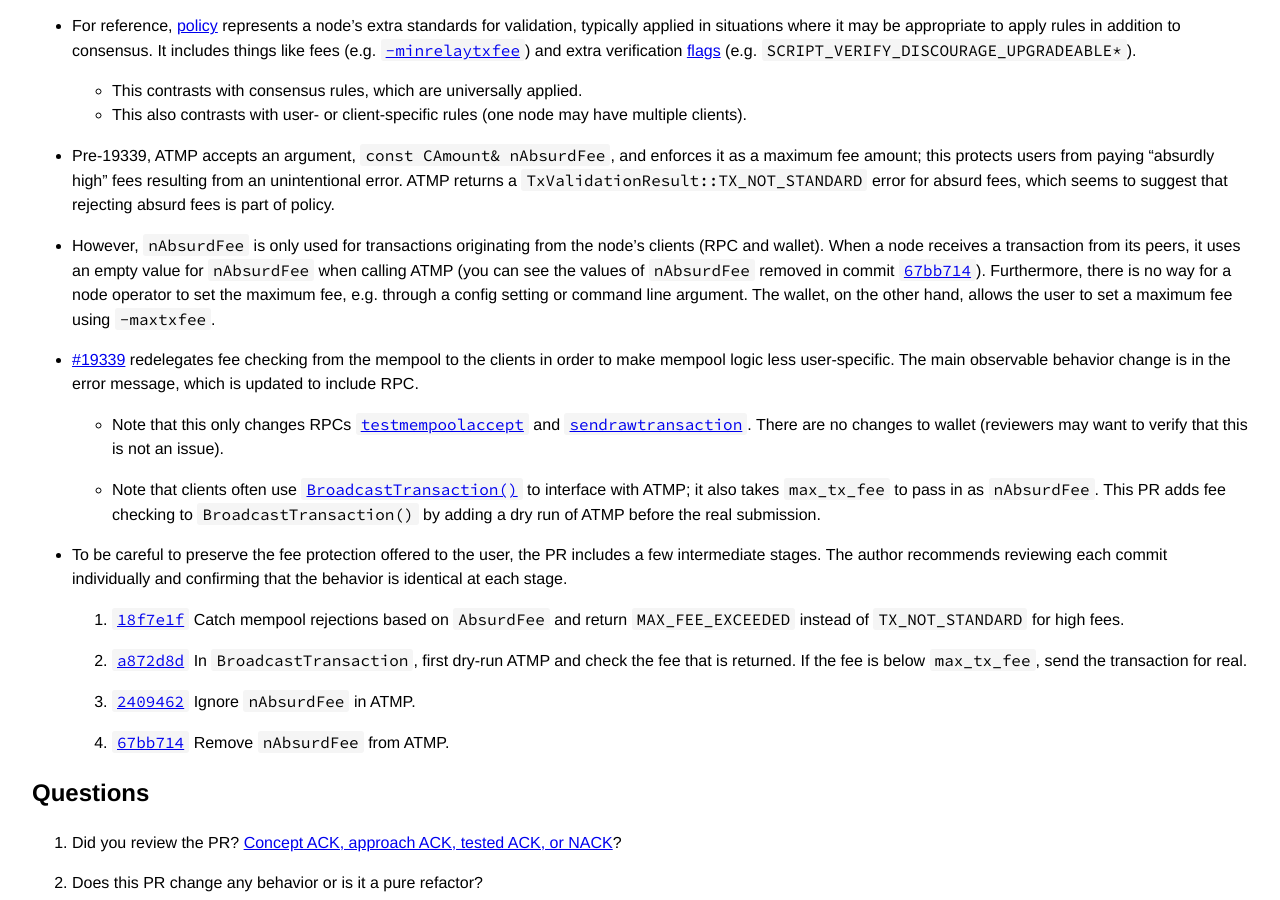
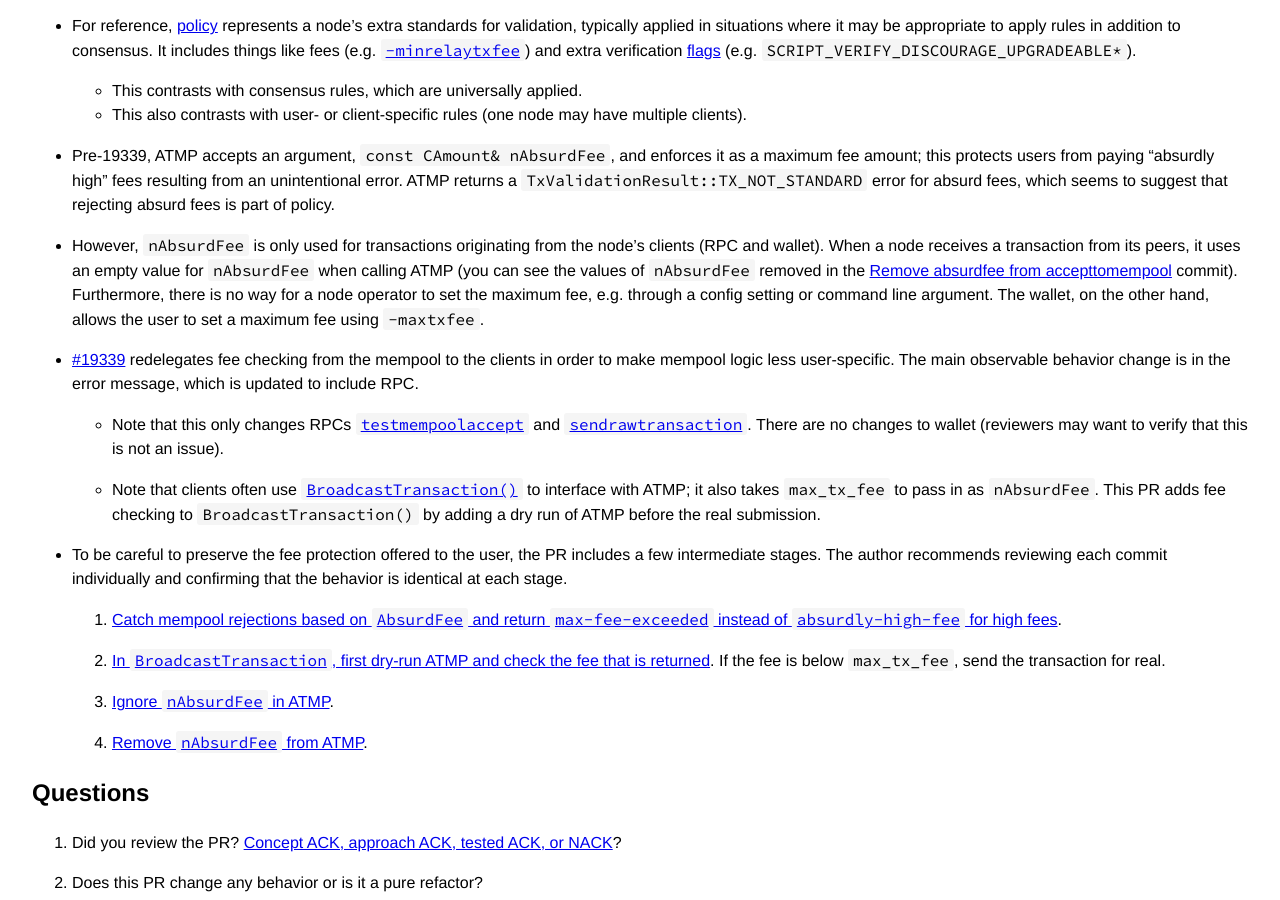
Before and after one commit to bitcoin-core-review-club/website, a Jekyll site: the page built from _posts/2020-08-26-#19339.md, in a window 1280 px wide and 900 px high, scrolled down 479 px. Built offline with Jekyll 4.4.1, drawn with Linux system fonts in a browser that asks for light colours.

Commit message:
n19339: pin links to specific commit hashes

```diff
--- a/_posts/2020-08-26-#19339.md
+++ b/_posts/2020-08-26-#19339.md
@@ -11,13 +11,14 @@
 ---
 
 ## Notes
-* [AcceptToMemoryPool](https://github.com/bitcoin/bitcoin/blob/master/src/validation.cpp#L1084) (ATMP) processes a transaction for acceptance to the mempool.
+
+* [AcceptToMemoryPool](https://github.com/bitcoin/bitcoin/blob/c831e105/src/validation.cpp#L1084) (ATMP) processes a transaction for acceptance to the mempool.
 In addition to enforcing consensus rules, it also applies the node’s policy.
 [#19339](https://github.com/bitcoin/bitcoin/pull/19339) deals with acceptance logic that falls into neither category… and thus doesn’t belong in validation!
 
-* For reference, [policy](https://github.com/bitcoin/bitcoin/tree/master/src/policy) represents a node’s extra standards for validation, typically applied in situations where it may be appropriate to apply rules in addition to consensus.
-It includes things like fees (e.g. [`-minrelaytxfee`](https://github.com/bitcoin/bitcoin/blob/3ab2582c7fe76d2839ab493512758d5601903c86/src/init.cpp#L547))
-and extra verification [flags](https://github.com/bitcoin/bitcoin/blob/3ab2582c7fe76d2839ab493512758d5601903c86/src/policy/policy.h#L56) (e.g. `SCRIPT_VERIFY_DISCOURAGE_UPGRADEABLE*`).
+* For reference, [policy](https://github.com/bitcoin/bitcoin/tree/c831e105/src/policy) represents a node’s extra standards for validation, typically applied in situations where it may be appropriate to apply rules in addition to consensus.
+It includes things like fees (e.g. [`-minrelaytxfee`](https://github.com/bitcoin/bitcoin/blob/c831e105/src/init.cpp#L547))
+and extra verification [flags](https://github.com/bitcoin/bitcoin/blob/c831e105/src/policy/policy.h#L56) (e.g. `SCRIPT_VERIFY_DISCOURAGE_UPGRADEABLE*`).
 
   - This contrasts with consensus rules, which are universally applied.
   - This also contrasts with user- or client-specific rules (one node may have multiple clients).
@@ -28,18 +29,18 @@
 
 * However, `nAbsurdFee` is only used for transactions originating from the node’s clients (RPC and wallet).
 When a node receives a transaction from its peers, it uses an empty value for `nAbsurdFee` when calling ATMP
-(you can see the values of `nAbsurdFee` removed in commit [`67bb714`](https://github.com/bitcoin/bitcoin/pull/19339/commits/67bb7148ad4142611ab132047548f96dd3d59428)).
+(you can see the values of `nAbsurdFee` removed in the [Remove absurdfee from accepttomempool](https://github.com/bitcoin-core-review-club/bitcoin/commit/67bb7148) commit).
 Furthermore, there is no way for a node operator to set the maximum fee, e.g. through a config setting or command line argument.
 The wallet, on the other hand, allows the user to set a maximum fee using `-maxtxfee`.
 
 * [#19339](https://github.com/bitcoin/bitcoin/pull/19339) redelegates fee checking from the mempool to the clients in order to make mempool logic less user-specific.
 The main observable behavior change is in the error message, which is updated to include RPC.
 
-  *  Note that this only changes RPCs [`testmempoolaccept`](https://github.com/bitcoin/bitcoin/blob/3ab2582c7fe76d2839ab493512758d5601903c86/src/rpc/rawtransaction.cpp#L858)
-  and [`sendrawtransaction`](https://github.com/bitcoin/bitcoin/blob/3ab2582c7fe76d2839ab493512758d5601903c86/src/rpc/rawtransaction.cpp#L800).
+  *  Note that this only changes RPCs [`testmempoolaccept`](https://github.com/bitcoin/bitcoin/blob/3ab2582c/src/rpc/rawtransaction.cpp#L858)
+  and [`sendrawtransaction`](https://github.com/bitcoin/bitcoin/blob/3ab2582c/src/rpc/rawtransaction.cpp#L800).
      There are no changes to wallet (reviewers may want to verify that this is not an issue).
 
-  * Note that clients often use [`BroadcastTransaction()`](https://github.com/bitcoin/bitcoin/blob/3ab2582c7fe76d2839ab493512758d5601903c86/src/node/transaction.cpp#L16)
+  * Note that clients often use [`BroadcastTransaction()`](https://github.com/bitcoin/bitcoin/blob/3ab2582c/src/node/transaction.cpp#L16)
     to interface with ATMP; it also takes `max_tx_fee` to pass in as `nAbsurdFee`.
     This PR adds fee checking to `BroadcastTransaction()` by adding a dry run of ATMP before the real submission.
 
@@ -47,18 +48,15 @@
 The author recommends reviewing each commit individually and confirming that the behavior is
 identical at each stage.
 
-  1. [`18f7e1f`](https://github.com/bitcoin/bitcoin/pull/19339/commits/18f7e1fb2dc1c66c2f3ac916709aeec12252861b)
-  Catch mempool rejections based on `AbsurdFee` and return `MAX_FEE_EXCEEDED` instead of
-  `TX_NOT_STANDARD` for high fees.
+  1. [Catch mempool rejections based on `AbsurdFee` and return `max-fee-exceeded` instead of
+  `absurdly-high-fee` for high fees](https://github.com/bitcoin-core-review-club/bitcoin/commit/18f7e1fb).
 
-  2. [`a872d8d`](https://github.com/bitcoin/bitcoin/pull/19339/commits/a872d8d31bcc2dd1089cb9fd68a48b3d798bd59b)
-  In `BroadcastTransaction`, first dry-run ATMP and check the fee that is returned.
+  2. [In `BroadcastTransaction`, first dry-run ATMP and check the fee that is returned](https://github.com/bitcoin-core-review-club/bitcoin/commit/a872d8d3).
   If the fee is below `max_tx_fee`, send the transaction for real.
 
-  3. [`2409462`](https://github.com/bitcoin/bitcoin/pull/19339/commits/24094623b5c85688e95641c269275d069fb50d2a) Ignore `nAbsurdFee` in ATMP.
+  3. [Ignore `nAbsurdFee` in ATMP](https://github.com/bitcoin-core-review-club/bitcoin/commit/24094623).
 
-  4. [`67bb714`](https://github.com/bitcoin/bitcoin/pull/19339/commits/67bb7148ad4142611ab132047548f96dd3d59428) Remove `nAbsurdFee` from ATMP.
-
+  4. [Remove `nAbsurdFee` from ATMP](https://github.com/bitcoin-core-review-club/bitcoin/commit/67bb7148).
 
 ## Questions
 
@@ -85,9 +83,6 @@
 8. Bonus: _should_ there be a maximum fee policy, e.g. `-maxrelaytxfee` for nodes?
 Why or why not would a node/miner want to avoid relaying transactions with very high fees?
 
-
-
-
 <!-- TODO: After meeting, uncomment and add meeting log between the irc tags
 ## Meeting Log
 {% irc %}
```
